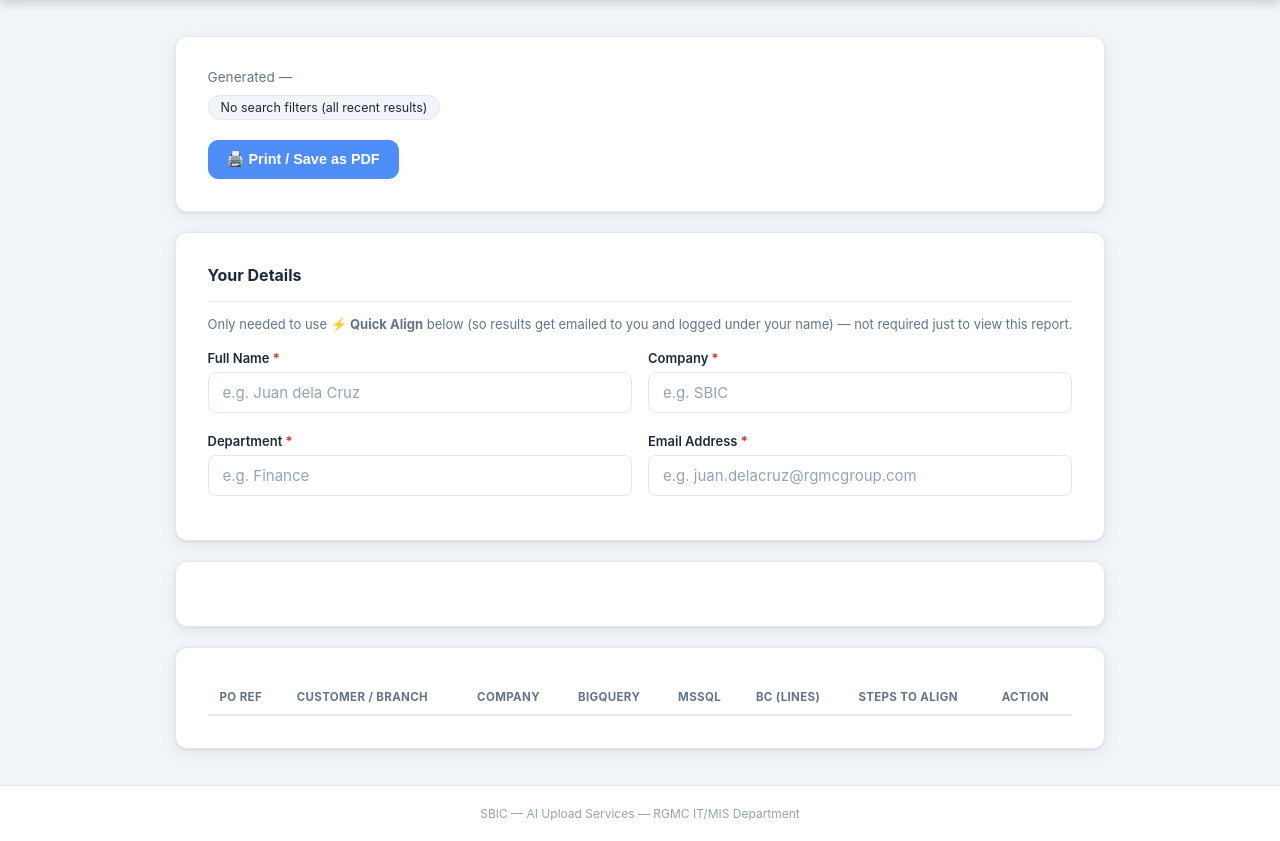
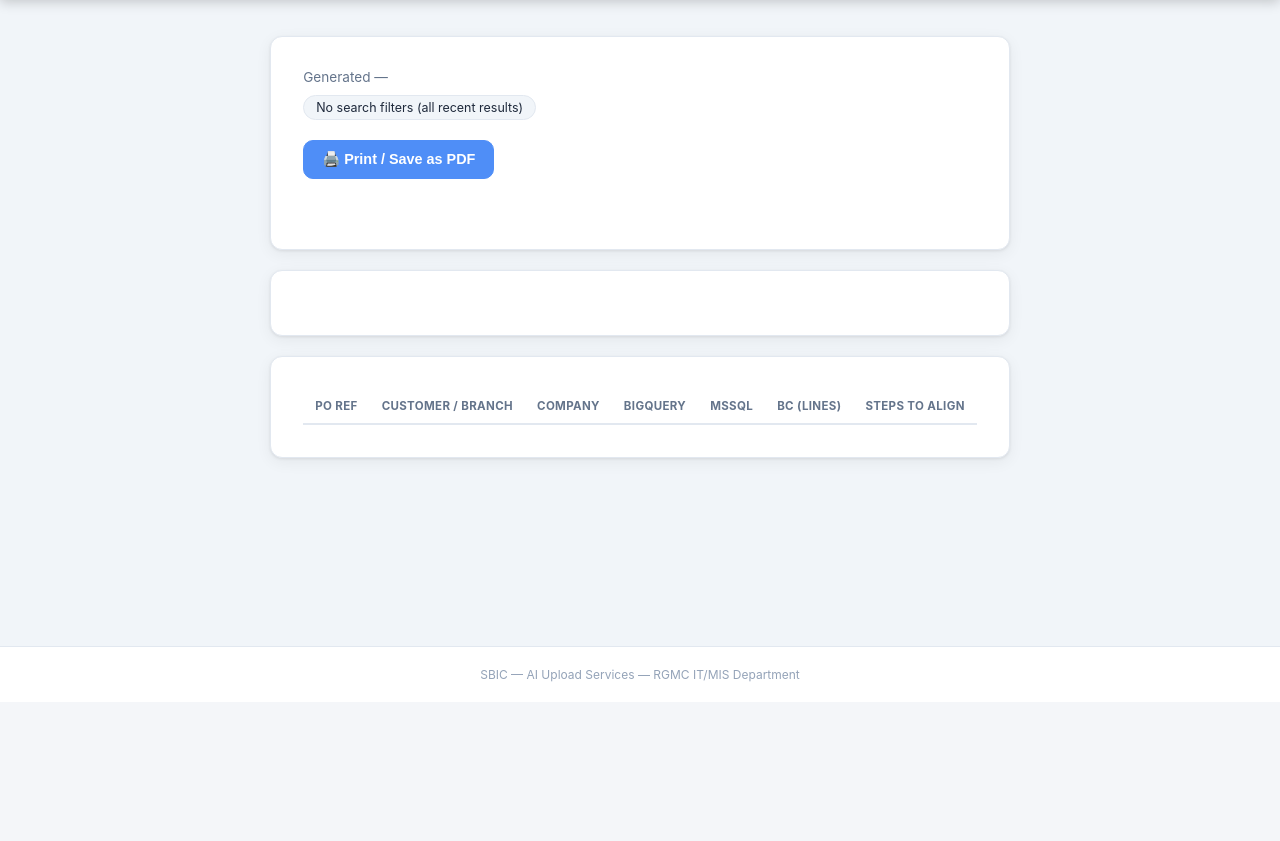
Before and after one commit to rgmc-apps/sbic-manual-trigger, a Flask app: template templates/report.html in a window 1280 px wide. Shown: the part 98-939 px from the top of the page. After the commit the page ends 780 px from the top, so only its background shows below. Run offline with Flask 3, Linux system fonts and the light colour scheme; the template is opened without the code that fills it, so the values that code supplies are empty.

Commit message:
DI-0183 added the report pages

```diff
--- a/app.py
+++ b/app.py
@@ -6,6 +6,7 @@ from concurrent.futures import ThreadPoolExecutor
 from email.mime.text import MIMEText
 from email.mime.multipart import MIMEMultipart
 from flask import Flask, render_template, request, jsonify, url_for
+from markupsafe import escape as _esc
 from datetime import datetime
 
 app = Flask(__name__)
@@ -1239,6 +1240,26 @@ def _fetch_existing_bc_order(company: str, po_ref: str) -> tuple:
         return None, 0
 
 
+def _b(value) -> str:
+    """HTML-escaped value wrapped in <strong> — for the one important word/number in a
+    bullet of _bq_report_row's action_steps, never the surrounding sentence (so a
+    bullet reads as one normal sentence with just the key term bolded, not shouted)."""
+    return f"<strong>{_esc(value)}</strong>"
+
+
+def _plain(step: str) -> str:
+    """action_steps's HTML stripped back to plain text — for callers that need a bare
+    string (e.g. /api/bigquery/quick-align's "no action taken" detail, shown via
+    escapeHtml() client-side, which would otherwise print the literal <strong> tags)."""
+    return re.sub(r"</?strong>", "", step)
+
+
+_BUFFER_FOLLOWUP_STEP = (
+    f"If any SKU/branch/customer still can't be auto-matched, resolve it on the {_b('Buffer')} tab's "
+    f"Items/Branches/Customers lists, then click {_b('Reprocess Buffer')} again."
+)
+
+
 def _bq_report_row(h: dict, details: list) -> dict:
     """One alignment-report row for a header already in the BigQuery Lookup search
     results — BigQuery is the source of truth (see its search route), so the
@@ -1246,6 +1267,11 @@ def _bq_report_row(h: dict, details: list) -> dict:
     already has, never the other way around. Runs one live BC lookup per call (same
     _fetch_existing_bc_order used by the insert-and-buffer blocker) to get the real
     current line count, not just the in_bc flag the search enrichment already attached.
+
+    action_steps is a list of HTML-safe bullet strings (bold only on the tab/button
+    names and key values — see _b) for the report's "Steps to align" column. action is
+    the same recommendation as one plain-text-ish sentence, kept for callers that just
+    need a short string (e.g. /api/bigquery/quick-align's "no action taken" rows).
     """
     po_ref = h.get("po_ref_number") or ""
     company = _resolve_bc_company(h.get("company_name"))
@@ -1257,30 +1283,34 @@ def _bq_report_row(h: dict, details: list) -> dict:
     if company:
         so_number, bc_line_count = _fetch_existing_bc_order(company, po_ref)
 
-    buffer_followup = (
-        "If any SKU/branch/customer still can't be auto-matched, it lands (or stays) in the buffer — "
-        "resolve it on the Buffer tab's Items/Branches/Customers lists, then Reprocess Buffer again."
-    )
-
     if not company:
-        status, action = "failed", f"Could not resolve a BC company from companyName={h.get('company_name')!r} — check this PO manually."
+        status = "failed"
+        action_steps = [
+            f"{_b('Could not resolve a BC company')} from companyName \"{_esc(h.get('company_name'))}\".",
+            "Check this PO manually.",
+        ]
     elif so_number and bc_line_count >= total_lines:
-        status, action = "aligned", f"Already aligned — BC order {so_number} has all {total_lines} line(s). No action needed."
+        status = "aligned"
+        action_steps = [f"{_b('Already aligned')} — BC order {_b(so_number)} has all {total_lines} line(s). No action needed."]
     elif so_number:
         status = "lines_missing"
-        action = (
-            f"BC order {so_number} is missing lines ({bc_line_count}/{total_lines} present). Go to the "
-            f"Cloud SQL tab, select {company}, and click \"Sync from Cloud SQL\" to backfill the rest. {buffer_followup}"
-        )
+        action_steps = [
+            f"BC order {_b(so_number)} is missing lines ({bc_line_count}/{total_lines} present).",
+            f"Go to the {_b('Cloud SQL')} tab, select {_b(company)}, and click {_b('Sync from Cloud SQL')} to backfill the rest.",
+            _BUFFER_FOLLOWUP_STEP,
+        ]
     elif in_mssql is None:
-        status, action = "unknown", "Could not confirm MSSQL status — re-run the search in BigQuery Lookup before acting on this row."
+        status = "unknown"
+        action_steps = [f"{_b('Could not confirm MSSQL status')} — re-run the search in BigQuery Lookup before acting on this row."]
     else:
         status = "not_in_bc"
         buffer_note = "buffers it directly, no MSSQL insert needed" if (not in_bigquery or in_mssql) else "inserts it into MSSQL and buffers it"
-        action = (
-            f"Not yet in BC. In the BigQuery Lookup tab, select this PO and click \"Add Selected to Buffer\" "
-            f"({buffer_note}), then go to the Buffer tab, select {company}, and click \"Reprocess Buffer\". {buffer_followup}"
-        )
+        action_steps = [
+            f"{_b('Not yet in BC')}.",
+            f"Go to the {_b('BigQuery Lookup')} tab, select this PO, and click {_b('Add Selected to Buffer')} ({buffer_note}).",
+            f"Go to the {_b('Buffer')} tab, select {_b(company)}, and click {_b('Reprocess Buffer')}.",
+            _BUFFER_FOLLOWUP_STEP,
+        ]
 
     return {
         "po_ref_number": po_ref,
@@ -1296,7 +1326,8 @@ def _bq_report_row(h: dict, details: list) -> dict:
         "lines_present": bc_line_count if so_number else None,
         "lines_total": total_lines,
         "status": status,
-        "action": action,
+        "action": " ".join(_plain(step) for step in action_steps),
+        "action_steps": action_steps,
         "buffer_url": f"/reconcile?tab=buffer&company={company}" if company else None,
     }
 
@@ -1309,13 +1340,18 @@ def _build_bq_report_rows(headers: list, details: list, requested_refs: list) ->
     for ref in requested_refs:
         if ref in found_refs:
             continue
+        not_found_steps = [
+            f"{_b('Not found')} in BigQuery or MSSQL.",
+            "Verify the PO ref number, or wait for Document AI to process it.",
+        ]
         rows.append({
             "po_ref_number": ref, "customer_name": None, "customer_branch_name": None,
             "company_name": None, "company": None, "po_date": None,
             "in_bigquery": False, "in_mssql": False, "in_bc": False,
             "so_number": None, "lines_present": None, "lines_total": None,
             "status": "not_found", "buffer_url": None,
-            "action": "Not found in BigQuery or MSSQL — verify the PO ref number, or wait for Document AI to process it.",
+            "action": " ".join(_plain(step) for step in not_found_steps),
+            "action_steps": not_found_steps,
         })
     return rows
 
@@ -1591,13 +1627,17 @@ def api_bigquery_quick_align():
         "notify_email": employee.get("email") or "",
     }
     rows = [_bq_report_row(h, details) for h in headers]
+    po_ref_to_company = {r["po_ref_number"]: r["company"] for r in rows}
     results = []
 
     not_in_bc_headers = [h for h, r in zip(headers, rows) if r["status"] == "not_in_bc"]
     if not_in_bc_headers:
         buffer_outcome = _insert_and_buffer(not_in_bc_headers, details, employee)
         for r in buffer_outcome["data"]:
-            results.append({"po_ref": r["po_ref"], "action": "buffer", "status": r["status"], "detail": r["detail"]})
+            results.append({
+                "po_ref": r["po_ref"], "company": po_ref_to_company.get(r["po_ref"]),
+                "action": "buffer", "status": r["status"], "detail": r["detail"],
+            })
 
         companies_touched = sorted({
             _resolve_bc_company(h.get("company_name")) for h in not_in_bc_headers
@@ -1612,7 +1652,10 @@ def api_bigquery_quick_align():
                     f"Reprocess Buffer failed for {company}: {body.get('detail') or body}")
             except requests.RequestException as exc:
                 ok, detail = False, f"Reprocess Buffer request failed for {company}: {exc}"
-            results.append({"po_ref": None, "action": "reprocess", "status": "triggered" if ok else "failed", "detail": detail})
+            results.append({
+                "po_ref": None, "company": company,
+                "action": "reprocess", "status": "triggered" if ok else "failed", "detail": detail,
+            })
 
     lines_missing_by_company: dict = {}
     for r in rows:
@@ -1630,11 +1673,17 @@ def api_bigquery_quick_align():
         except requests.RequestException as exc:
             ok, detail = False, f"Sync from Cloud SQL request failed for {company}: {exc}"
         for po_ref in po_refs:
-            results.append({"po_ref": po_ref, "action": "sync", "status": "triggered" if ok else "failed", "detail": detail})
+            results.append({
+                "po_ref": po_ref, "company": company,
+                "action": "sync", "status": "triggered" if ok else "failed", "detail": detail,
+            })
 
     for r in rows:
         if r["status"] not in ("not_in_bc", "lines_missing"):
-            results.append({"po_ref": r["po_ref_number"], "action": "none", "status": r["status"], "detail": r["action"]})
+            results.append({
+                "po_ref": r["po_ref_number"], "company": r["company"],
+                "action": "none", "status": r["status"], "detail": r["action"],
+            })
 
     return jsonify({"data": results, "total": len(results)})
 
--- a/static/report.css
+++ b/static/report.css
@@ -55,7 +55,7 @@ body { background: var(--bg); }
 .report-gate-card { padding-bottom: 24px; }
 .details-hint { font-size: .8125rem; color: var(--text-muted); margin-top: -10px; margin-bottom: 18px; }
 
-/* ── Quick Align (mirrors reconcile.css's .btn-quick-align/.btn-spinner) ── */
+/* ── Quick Align All (one button for the whole report) ── */
 .btn-spinner {
   display: inline-block;
   width: 13px;
@@ -67,25 +67,31 @@ body { background: var(--bg); }
   animation: btn-spin .7s linear infinite;
 }
 @keyframes btn-spin { to { transform: rotate(360deg); } }
-.btn-quick-align {
+.btn-quick-align-all {
   display: inline-flex;
   align-items: center;
-  gap: 6px;
-  padding: 6px 14px;
-  border-radius: 999px;
+  gap: 8px;
+  padding: 10px 18px;
+  border-radius: 10px;
   border: 1px solid var(--brand);
   background: var(--card);
   color: var(--brand-dark);
-  font-size: .78rem;
-  font-weight: 600;
+  font-size: .9rem;
+  font-weight: 700;
   cursor: pointer;
   white-space: nowrap;
   transition: background var(--transition), color var(--transition);
 }
-.btn-quick-align:hover:not(:disabled) { background: var(--brand); color: #fff; }
-.btn-quick-align:disabled { opacity: .6; cursor: not-allowed; }
-.report-align-cell { min-width: 140px; }
-.bq-align-result { margin-top: 6px; font-size: .78rem; display: flex; flex-direction: column; gap: 3px; }
+.btn-quick-align-all:hover:not(:disabled) { background: var(--brand); color: #fff; }
+.btn-quick-align-all:disabled { opacity: .6; cursor: not-allowed; }
+.status-line { font-size: .8125rem; color: var(--text-muted); margin-top: 10px; margin-bottom: 0; min-height: 18px; }
+.status-line.error { color: var(--error); }
+
+/* ── Steps to align — bulleted, with the key tool/value bolded via _b() server-side ── */
+.report-steps { margin: 0; padding-left: 18px; }
+.report-steps li { margin-bottom: 5px; }
+.report-steps li:last-child { margin-bottom: 0; }
+.report-async-note { margin-top: 6px; }
 
 /* ── Summary stat chips ── */
 .report-summary-card { display: flex; gap: 14px; flex-wrap: wrap; }
--- a/templates/report.html
+++ b/templates/report.html
@@ -33,6 +33,9 @@
     </section>
     {% else %}
 
+    {% set rows = report.rows or [] %}
+    {% set actionable_count = rows | selectattr("status", "in", ["not_in_bc", "lines_missing"]) | list | length %}
+
     <section class="card report-header-card print-title">
       <h1 class="report-print-title">BC Alignment Report</h1>
       <div class="report-meta">
@@ -50,16 +53,24 @@
       </div>
       <div class="report-header-actions no-print">
         <button class="btn-print" id="print-btn" type="button">🖨️ Print / Save as PDF</button>
-        {% set companies = report.rows | map(attribute="company") | select | unique | list %}
+        {% if actionable_count > 0 %}
+        <button class="btn-quick-align-all" id="quick-align-all-btn" type="button">
+          <span class="btn-spinner hidden" id="quick-align-all-spinner"></span>
+          <span id="quick-align-all-label">⚡ Quick Align All ({{ actionable_count }})</span>
+        </button>
+        {% endif %}
+        {% set companies = rows | map(attribute="company") | select | unique | list %}
         {% for co in companies %}
         <a class="btn-buffer-link" href="/reconcile?tab=buffer&company={{ co }}" target="_blank" rel="noopener">📂 Open Buffer tab — {{ co }}</a>
         {% endfor %}
       </div>
+      <p class="status-line no-print" id="quick-align-all-status"></p>
     </section>
 
+    {% if actionable_count > 0 %}
     <section class="card report-gate-card no-print" id="report-gate-card">
       <h2 class="card-title">Your Details</h2>
-      <p class="details-hint">Only needed to use <strong>⚡ Quick Align</strong> below (so results get emailed to you and logged under your name) — not required just to view this report.</p>
+      <p class="details-hint">Only needed to use <strong>⚡ Quick Align All</strong> above (so results get emailed to you and logged under your name) — not required just to view this report.</p>
       <div class="form-row">
         <div class="form-group">
           <label class="form-label" for="employee-name">Full Name <span class="required">*</span></label>
@@ -81,8 +92,8 @@
         </div>
       </div>
     </section>
+    {% endif %}
 
-    {% set rows = report.rows or [] %}
     {% set status_order = ["failed", "not_found", "unknown", "not_in_bc", "lines_missing", "aligned"] %}
     <section class="card report-summary-card no-print">
       {% for s in status_order %}
@@ -115,12 +126,11 @@
               <th>MSSQL</th>
               <th>BC (lines)</th>
               <th>Steps to align</th>
-              <th class="no-print">Action</th>
             </tr>
           </thead>
           <tbody>
             {% for r in rows %}
-            <tr class="report-row report-row-{{ r.status }}" data-po-ref="{{ r.po_ref_number or '' }}">
+            <tr class="report-row report-row-{{ r.status }}" data-po-ref="{{ r.po_ref_number or '' }}" data-company="{{ r.company or '' }}">
               <td class="report-po-ref">{{ r.po_ref_number or "—" }}</td>
               <td>
                 <div>{{ r.customer_name or "—" }}</div>
@@ -135,19 +145,12 @@
                 {% if r.in_bc %}{{ r.so_number }} ({{ r.lines_present }}/{{ r.lines_total }}){% else %}✗{% endif %}
               </td>
               <td class="report-action">
-                {{ r.action }}
+                <ul class="report-steps">
+                  {% for step in (r.action_steps or [r.action]) %}
+                  <li>{{ step | safe }}</li>
+                  {% endfor %}
+                </ul>
                 {% if r.buffer_url %}<div class="report-sub"><a href="{{ r.buffer_url }}" target="_blank" rel="noopener">Open Buffer tab — {{ r.company }} →</a></div>{% endif %}
-                <div class="bq-align-result hidden"></div>
-              </td>
-              <td class="no-print report-align-cell">
-                {% if r.status in ("not_in_bc", "lines_missing") %}
-                <button class="btn-quick-align" type="button" data-po-ref="{{ r.po_ref_number }}">
-                  <span class="btn-spinner hidden"></span>
-                  <span class="btn-quick-align-label">⚡ Quick Align</span>
-                </button>
-                {% else %}
-                <span class="report-sub">—</span>
-                {% endif %}
               </td>
             </tr>
             {% endfor %}
@@ -164,7 +167,8 @@
     SBIC &mdash; AI Upload Services &mdash; RGMC IT/MIS Department
   </footer>
 
-  {% if not error %}
+  {% if not error and actionable_count > 0 %}
+  <script id="report-rows-data" type="application/json">{{ rows | tojson }}</script>
   <script id="report-headers-data" type="application/json">{{ (report.headers or []) | tojson }}</script>
   <script id="report-details-data" type="application/json">{{ (report.details or []) | tojson }}</script>
   <script>
@@ -220,8 +224,10 @@
         });
       }
 
+      var rows = [];
       var headers = [];
       var details = [];
+      try { rows = JSON.parse(document.getElementById("report-rows-data").textContent || "[]"); } catch (e) {}
       try { headers = JSON.parse(document.getElementById("report-headers-data").textContent || "[]"); } catch (e) {}
       try { details = JSON.parse(document.getElementById("report-details-data").textContent || "[]"); } catch (e) {}
 
@@ -229,55 +235,91 @@
         inserted: "✅", merged: "✅", triggered: "✅", aligned: "✅",
         blocked: "⛔", unknown: "❓", not_found: "❓", failed: "❌",
       };
+      var ASYNC_NOTE =
+        "⏳ Reprocess Buffer / Sync from Cloud SQL run in the background — re-open this link " +
+        "later, or check the Buffer/History tabs, to confirm each PO fully resolved.";
 
-      document.querySelectorAll(".btn-quick-align").forEach(function (btn) {
-        btn.addEventListener("click", function () {
-          var poRef = btn.dataset.poRef;
-          var resultEl = btn.closest("tr").querySelector(".bq-align-result");
+      var allBtn = document.getElementById("quick-align-all-btn");
+      var allSpinner = document.getElementById("quick-align-all-spinner");
+      var allLabel = document.getElementById("quick-align-all-label");
+      var allStatus = document.getElementById("quick-align-all-status");
+
+      function setAllStatus(msg, isError) {
+        allStatus.textContent = msg || "";
+        allStatus.classList.toggle("error", !!isError);
+      }
+
+      if (allBtn) {
+        allBtn.addEventListener("click", function () {
           if (!employeeValid()) {
-            resultEl.innerHTML = '<div>❌ Fill in Your Details above first (name, company, department, email).</div>';
-            resultEl.classList.remove("hidden");
+            setAllStatus("Fill in Your Details above first (name, company, department, email).", true);
             document.getElementById("report-gate-card").scrollIntoView({ behavior: "smooth", block: "center" });
             return;
           }
-          var header = headers.find(function (h) { return h.po_ref_number === poRef; });
-          if (!header) {
-            resultEl.innerHTML = '<div>❌ This report has no source data saved for this PO — re-run the search on the BigQuery Lookup tab instead.</div>';
-            resultEl.classList.remove("hidden");
+          var actionableRows = rows.filter(function (r) { return r.status === "not_in_bc" || r.status === "lines_missing"; });
+          var actionableRefs = actionableRows.map(function (r) { return r.po_ref_number; });
+          var actionableHeaders = headers.filter(function (h) { return actionableRefs.indexOf(h.po_ref_number) !== -1; });
+          if (!actionableHeaders.length) {
+            setAllStatus("Nothing to align — this report's source data no longer matches its rows. Re-run the search instead.", true);
             return;
           }
-          var lines = details.filter(function (d) { return d.po_ref_number === poRef; });
-          var spinner = btn.querySelector(".btn-spinner");
-          var label = btn.querySelector(".btn-quick-align-label");
+          var actionableDetails = details.filter(function (d) { return actionableRefs.indexOf(d.po_ref_number) !== -1; });
+          var originalLabel = allLabel.textContent;
 
-          btn.disabled = true;
-          spinner.classList.remove("hidden");
-          label.textContent = "Aligning…";
+          allBtn.disabled = true;
+          allSpinner.classList.remove("hidden");
+          allLabel.textContent = "Aligning " + actionableHeaders.length + " PO(s)…";
+          setAllStatus("Running Quick Align for " + actionableHeaders.length + " PO(s)…");
+
           fetch("/api/bigquery/quick-align", {
             method: "POST",
             headers: { "Content-Type": "application/json" },
-            body: JSON.stringify({ headers: [header], details: lines, employee: getEmployee() }),
+            body: JSON.stringify({ headers: actionableHeaders, details: actionableDetails, employee: getEmployee() }),
           })
             .then(function (res) { return res.json().then(function (data) { return { res: res, data: data }; }); })
             .then(function (r) {
               if (!r.res.ok) throw new Error(r.data.error || r.data.detail || "Quick Align failed");
               var results = r.data.data || [];
-              resultEl.innerHTML = results.map(function (row) {
-                return "<div>" + (ICON[row.status] || "❓") + " " + escapeHtml(row.detail) + "</div>";
-              }).join("") || "<div>Nothing to align.</div>";
-              resultEl.classList.remove("hidden");
+
+              // Group per-PO messages, plus company-level (po_ref === null, e.g. the
+              // single Reprocess Buffer trigger covering several POs at once) onto
+              // every row for that company.
+              var byPoRef = {};
+              var byCompany = {};
+              results.forEach(function (res) {
+                if (res.po_ref) {
+                  (byPoRef[res.po_ref] = byPoRef[res.po_ref] || []).push(res);
+                } else if (res.company) {
+                  (byCompany[res.company] = byCompany[res.company] || []).push(res);
+                }
+              });
+
+              actionableRows.forEach(function (row) {
+                var tr = document.querySelector('tr[data-po-ref="' + CSS.escape(row.po_ref_number || "") + '"]');
+                if (!tr) return;
+                var msgs = (byPoRef[row.po_ref_number] || []).concat(byCompany[row.company] || []);
+                var actionCell = tr.querySelector(".report-action");
+                var stepsHtml = msgs.map(function (m) {
+                  return "<li>" + (ICON[m.status] || "❓") + " " + escapeHtml(m.detail) + "</li>";
+                }).join("") || "<li>No action was taken.</li>";
+                actionCell.innerHTML =
+                  '<ul class="report-steps">' + stepsHtml + "</ul>" +
+                  '<div class="report-sub report-async-note">' + ASYNC_NOTE + "</div>";
+              });
+
+              var okCount = results.filter(function (r) { return ["inserted", "merged", "triggered"].indexOf(r.status) !== -1; }).length;
+              setAllStatus(okCount + " of " + results.length + " step(s) completed. " + ASYNC_NOTE);
             })
             .catch(function (e) {
-              resultEl.innerHTML = "<div>❌ " + escapeHtml(e.message) + "</div>";
-              resultEl.classList.remove("hidden");
+              setAllStatus("Could not run Quick Align: " + e.message, true);
             })
             .finally(function () {
-              btn.disabled = false;
-              spinner.classList.add("hidden");
-              label.textContent = "⚡ Quick Align";
+              allBtn.disabled = false;
+              allSpinner.classList.add("hidden");
+              allLabel.textContent = originalLabel;
             });
         });
-      });
+      }
     })();
   </script>
   {% endif %}
```
